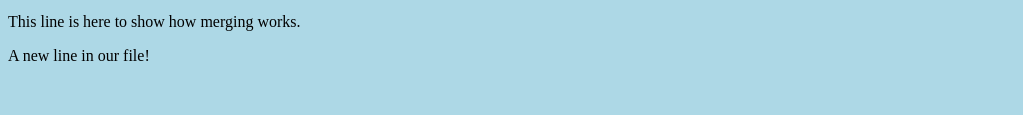
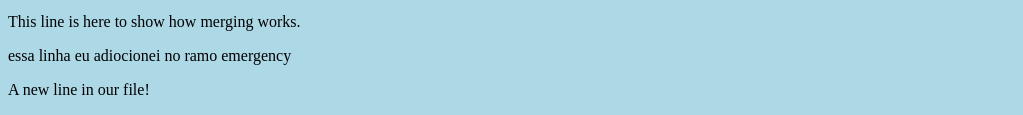
Before and after one commit to lufiabani23/AV1.DesenWebIII, a plain HTML site: page index.html in a window 1280 px wide. Shown: the part 1228-1343 px from the top of the page, without its empty margins (0-1023 px from the left). Before the commit the page ends 1309 px from the top, so only its background shows below. Drawn offline with Linux system fonts and the light colour scheme.

Commit message:
Adicionei a linha no Emergency

```diff
--- a/index.html
+++ b/index.html
@@ -12,6 +12,8 @@
 <p>This is the first file in my new Git Repo.</p>
 <p>This line is here to show how merging works.</p>
 
+<p>essa linha eu adiocionei no ramo emergency</p>
+
 <p>A new line in our file!</p>
 
 </body>
```
